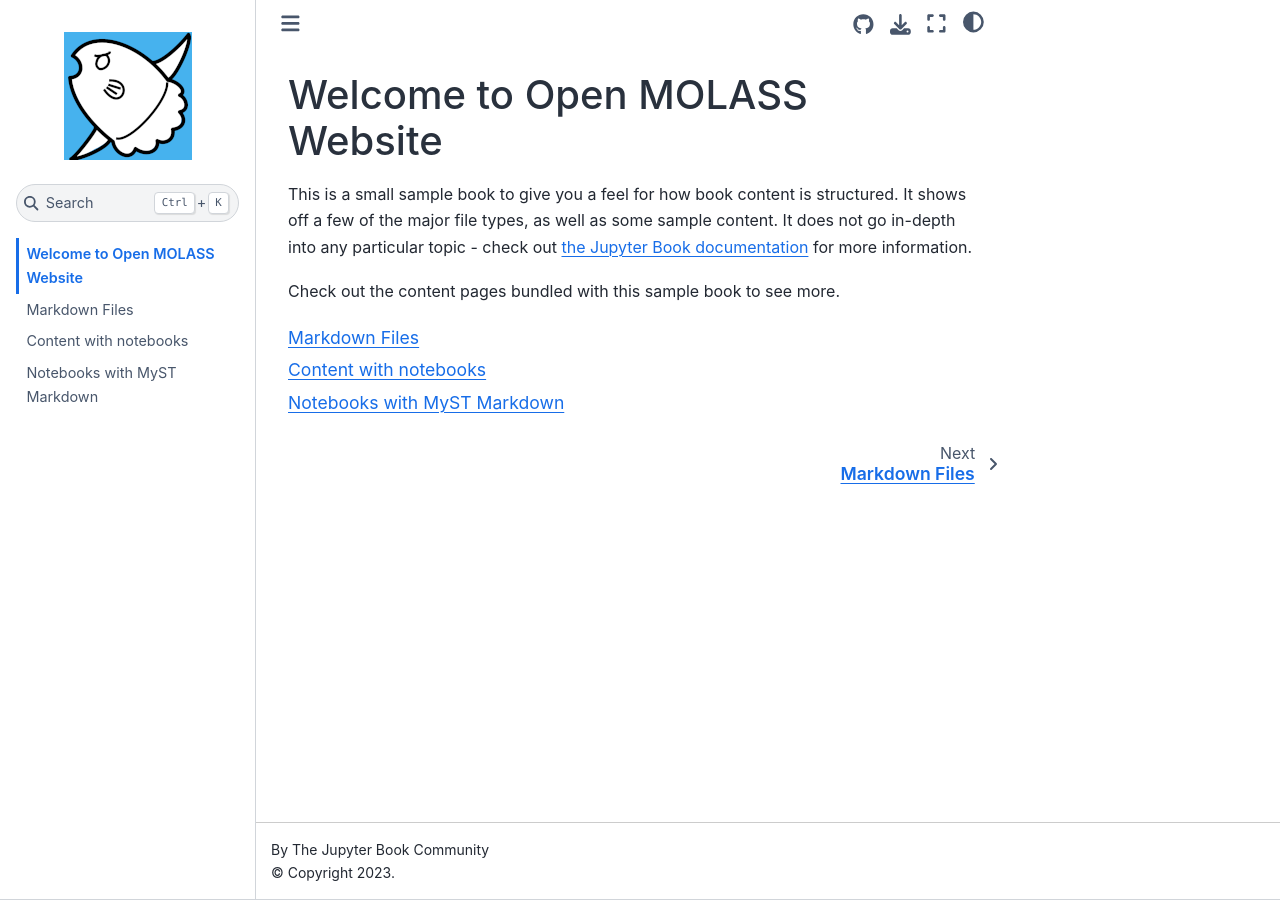
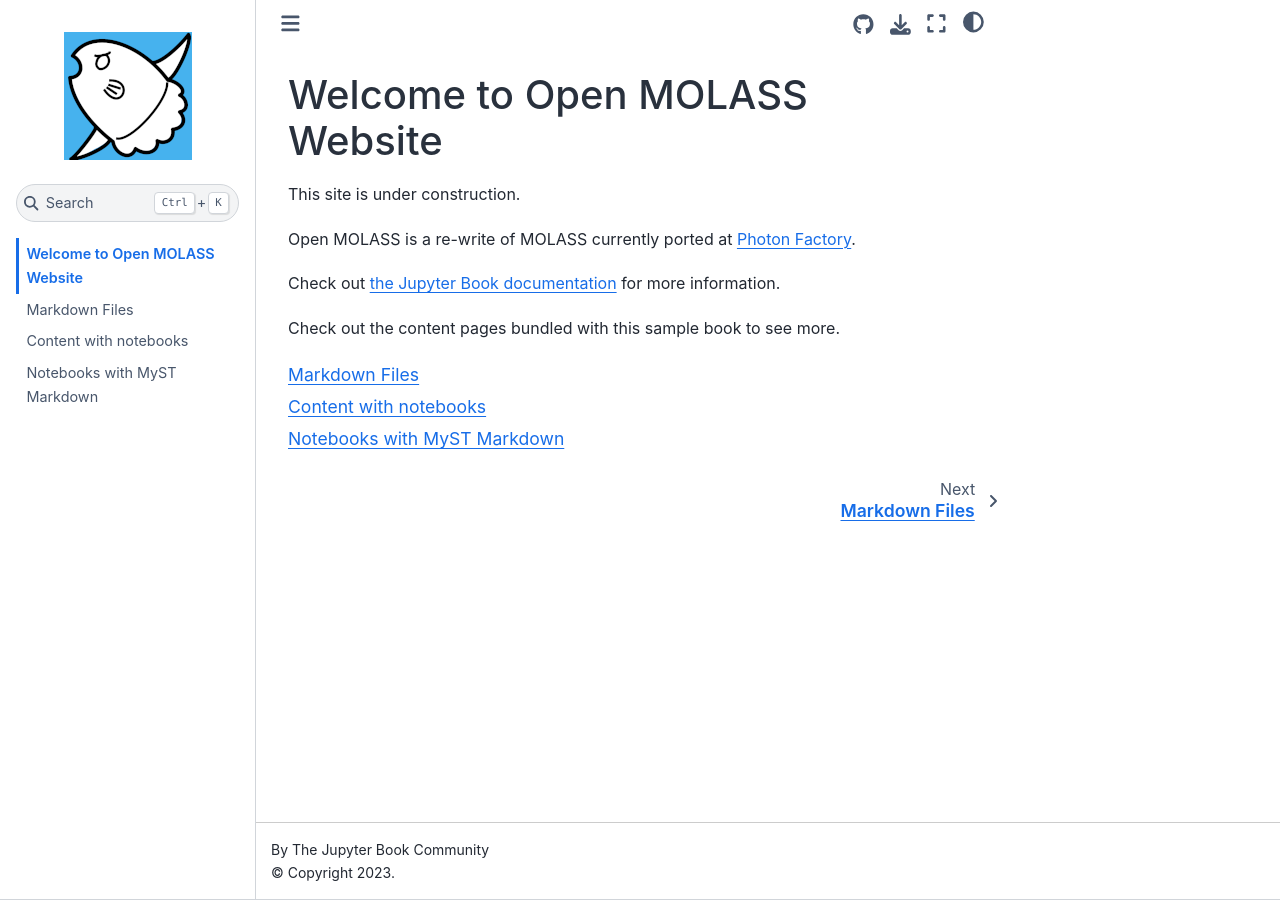
Before and after one commit to freesemt/open-molass, a Jupyter Book: the page built from intro.md, in a window 1280 px wide. Built offline with Jupyter Book 1.0.4 settings and Sphinx 7.4.7 and the Sphinx Book theme 1.1.4, drawn with Linux system fonts in a browser that asks for light colours.

Commit message:
updated intro for Open MOLASS

```diff
--- a/intro.md
+++ b/intro.md
@@ -1,9 +1,10 @@
 # Welcome to Open MOLASS Website
 
-This is a small sample book to give you a feel for how book content is
-structured.
-It shows off a few of the major file types, as well as some sample content.
-It does not go in-depth into any particular topic - check out [the Jupyter Book documentation](https://jupyterbook.org) for more information.
+This site is under construction.
+
+Open MOLASS is a re-write of MOLASS currently ported at [Photon Factory](https://pfwww.kek.jp/saxs/MOLASS.html).
+
+Check out [the Jupyter Book documentation](https://jupyterbook.org) for more information.
 
 Check out the content pages bundled with this sample book to see more.
 
```
Also changed, not shown: 5 other files.
